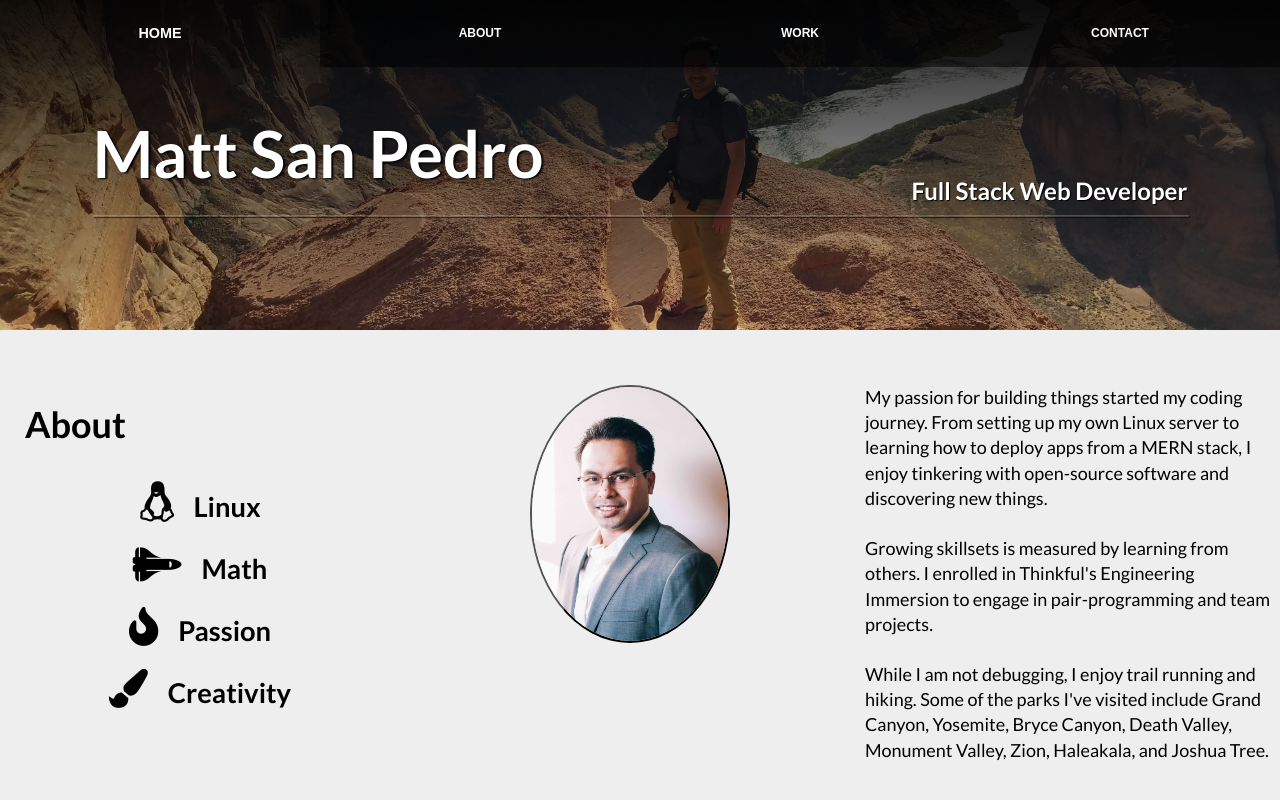
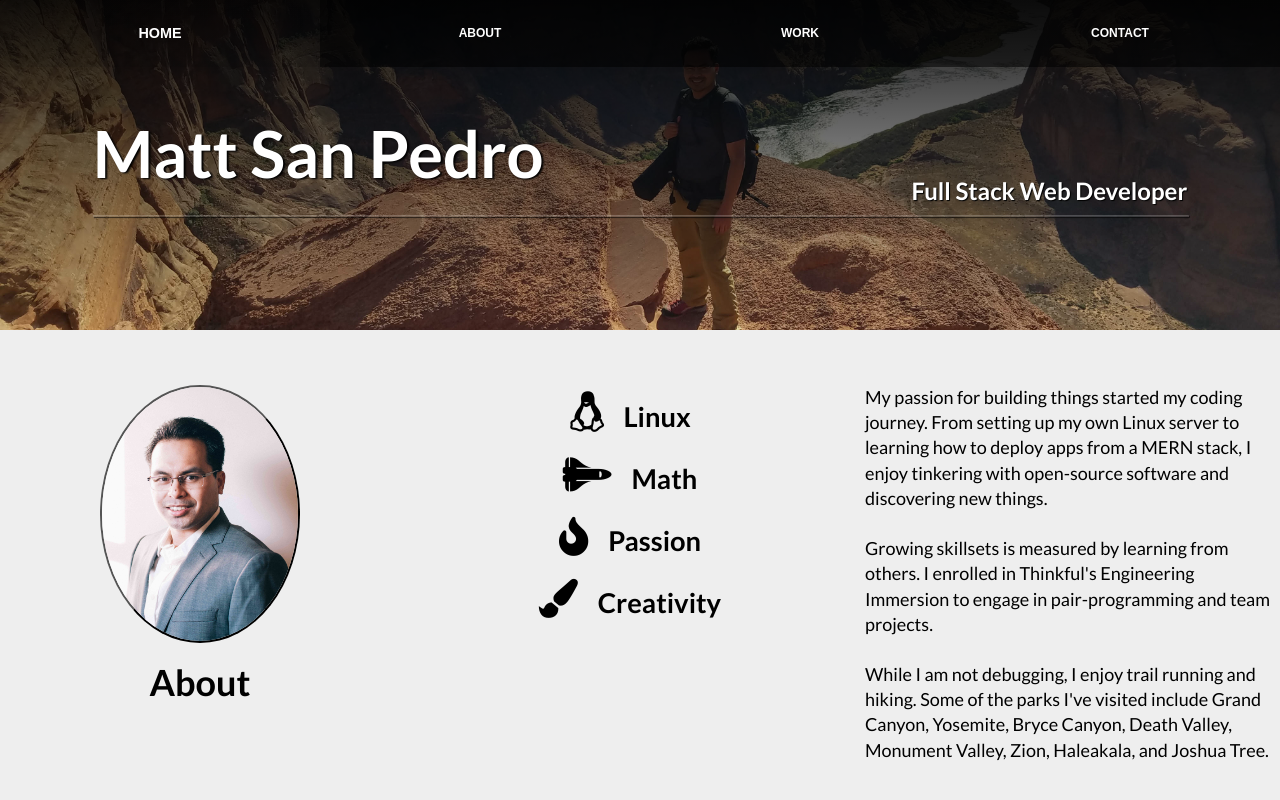
Before and after one commit to mattNat/portfolio-revamp, a React (Create React App) app: page / in a window 1280 px wide. Shown: the top 800 px of the page. Built offline with nearby package versions, Linux system fonts and the light colour scheme.

Commit message:
about me move profile pic to left column

```diff
--- a/src/components/aboutMe.js
+++ b/src/components/aboutMe.js
@@ -9,7 +9,10 @@ export default function AboutMe() {
         <a name="about" />
         <div className="row about-row">
           <div className="column">
+            <img className="img-circle img-responsive" src={ProfilePic} alt="profile" />
             <h1>About</h1>
+          </div>
+          <div className="column">
             <div className="about-font">
               <i className="fab fa-linux"></i>
               <p className="about-word">Linux</p>
@@ -25,9 +28,6 @@ export default function AboutMe() {
             </div>
           </div>
           <div className="column">
-            <img className="img-circle img-responsive" src={ProfilePic} alt="profile" />
-          </div>
-          <div className="column">
             <p className="lead">
               My passion for building things started my coding journey.  From setting up my own Linux server to learning how to deploy apps from a MERN stack, I enjoy tinkering with open-source software and discovering new things.
               <br/><br/>
--- a/src/styles/aboutMe.css
+++ b/src/styles/aboutMe.css
@@ -7,9 +7,9 @@
 
 .about-me h1 {
   padding-bottom: 20px;
-  padding-left: 10px;
-  text-align: left;
-  margin-left: 30px;
+  /* padding-left: 10px; */
+  text-align: auto;
+  /* margin-left: 30px; */
 }
 
 /* .about-font {
@@ -113,5 +113,6 @@ h2 {
 
   .img-circle {
     width: 150px;
+    margin-top: 7%;
   }
 }
```
